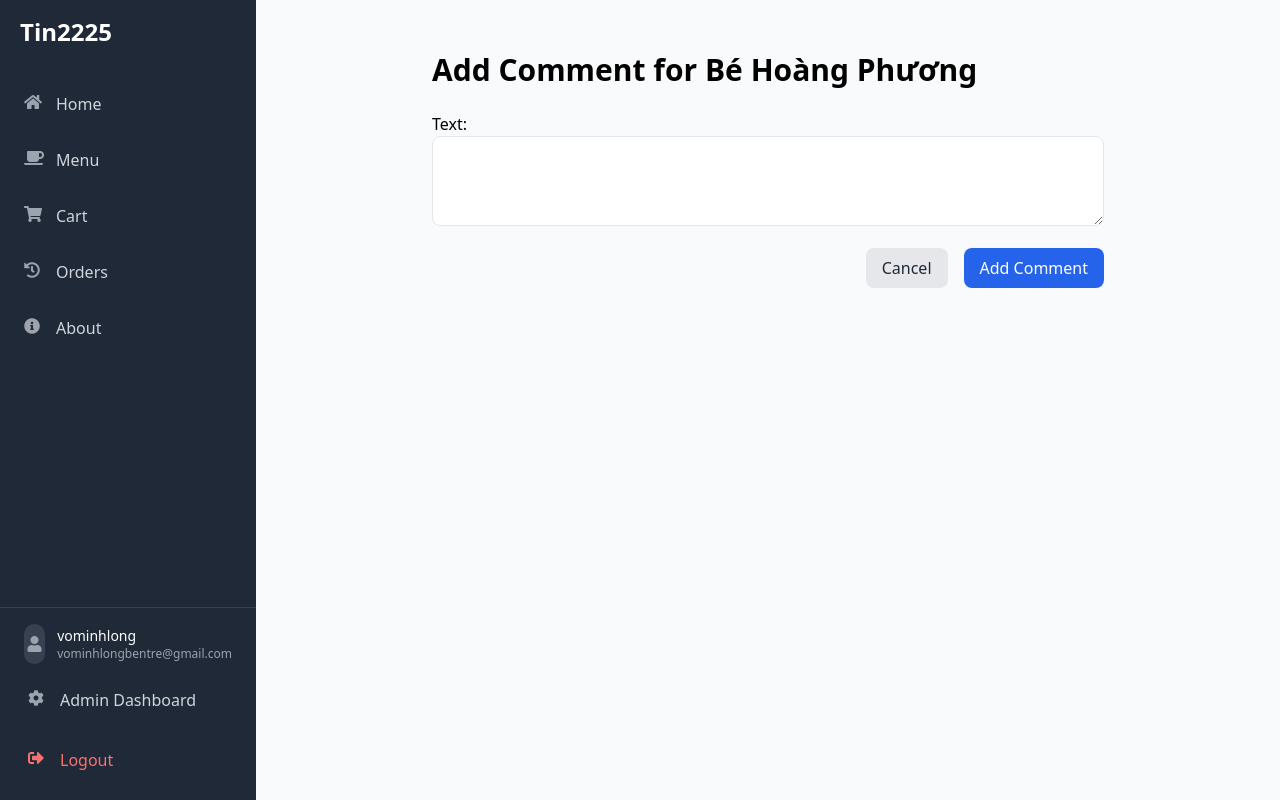
After one commit to mncuchiinhuttt/Tin2225CoffeeShop, a Django app: page /menu/1/comment/ in a window 1280 px wide. The commit adds this page. Run offline with Django 5.2, Linux system fonts and the light colour scheme; a user stored in the database is signed in; data comes from the database, SQL or seed files in the repository; some libraries are stand-ins or nearby versions.

Commit message:
some edit

```diff
--- /dev/null
+++ b/Tin2225CoffeeShop/admin.py
@@ -0,0 +1 @@
+from django.contrib import admin
--- a/Tin2225CoffeeShop/urls.py
+++ b/Tin2225CoffeeShop/urls.py
@@ -27,6 +27,9 @@ urlpatterns = [
     path('privacy/', user_views.privacy, name='privacy'),
     path('forgot-password/', user_views.forgot_password, name='forgot-password'),
     path('about/', user_views.about, name='about'),
+    path('menu/<int:menu_item_id>/comment/', user_views.add_comment, name='add_comment'),
+    path('comment/<int:comment_id>/edit/', user_views.edit_comment, name='edit_comment'),
+    path('comment/<int:comment_id>/delete/', user_views.delete_comment, name='delete_comment'),
 ]
 
 urlpatterns += static(settings.MEDIA_URL, document_root=settings.MEDIA_ROOT)
--- a/templates/base.html
+++ b/templates/base.html
@@ -173,5 +173,50 @@ textarea:not([rows]) {
 		{% block content %}
 		{% endblock %}
 	</main>
+
+	<!-- Confirmation Modal -->
+	<div id="confirmModal" class="fixed inset-0 bg-black bg-opacity-50 hidden items-center justify-center z-50">
+		<div class="bg-white rounded-lg p-6 max-w-sm w-full mx-4">
+			<h3 class="text-lg font-semibold mb-4" id="confirmTitle">Confirm Action</h3>
+			<p class="text-gray-600 mb-6" id="confirmMessage">Are you sure you want to perform this action?</p>
+			<div class="flex justify-end space-x-4">
+				<button id="confirmCancel" class="px-4 py-2 bg-gray-200 text-gray-800 rounded-lg hover:bg-gray-300 transition-colors">
+					Cancel
+				</button>
+				<button id="confirmOk" class="px-4 py-2 bg-red-600 text-white rounded-lg hover:bg-red-700 transition-colors">
+					Delete
+				</button>
+			</div>
+		</div>
+	</div>
+
+	<script>
+	// Confirmation Dialog Function
+	function showConfirmDialog(message, callback) {
+		const modal = document.getElementById('confirmModal');
+		const messageEl = document.getElementById('confirmMessage');
+		const cancelBtn = document.getElementById('confirmCancel');
+		const okBtn = document.getElementById('confirmOk');
+
+		messageEl.textContent = message;
+		modal.classList.remove('hidden');
+		modal.classList.add('flex');
+
+		function closeModal() {
+			modal.classList.add('hidden');
+			modal.classList.remove('flex');
+			cancelBtn.removeEventListener('click', closeModal);
+			okBtn.removeEventListener('click', handleConfirm);
+		}
+
+		function handleConfirm() {
+			closeModal();
+			callback();
+		}
+
+		cancelBtn.addEventListener('click', closeModal);
+		okBtn.addEventListener('click', handleConfirm);
+	}
+	</script>
 </body>
 </html>
--- /dev/null
+++ b/templates/users/add_comment.html
@@ -0,0 +1,24 @@
+{% extends 'base.html' %}
+
+{% block title %}Add Comment - {{ menu_item.name }}{% endblock %}
+
+{% block content %}
+<div class="container mx-auto px-4 py-8">
+    <div class="max-w-2xl mx-auto">
+        <h1 class="text-3xl font-bold mb-6">Add Comment for {{ menu_item.name }}</h1>
+
+        <form method="post" class="space-y-4">
+            {% csrf_token %}
+            {{ form.as_p }}
+            <div class="flex justify-end space-x-4">
+                <a href="{% url 'menu-detail' menu_item.id %}" class="px-4 py-2 bg-gray-200 text-gray-800 rounded-lg hover:bg-gray-300 transition-colors">
+                    Cancel
+                </a>
+                <button type="submit" class="px-4 py-2 bg-blue-600 text-white rounded-lg hover:bg-blue-700 transition-colors">
+                    Add Comment
+                </button>
+            </div>
+        </form>
+    </div>
+</div>
+{% endblock %}
--- a/users/forms.py
+++ b/users/forms.py
@@ -1,6 +1,7 @@
 from django import forms
 from django.contrib.auth.forms import UserCreationForm
 from django.contrib.auth.models import User
+from .models import MenuItem, Comment
 
 class UserRegistrationForm(UserCreationForm):
     email = forms.EmailField(required=True)
@@ -13,3 +14,11 @@ class UserRegistrationForm(UserCreationForm):
         super().__init__(*args, **kwargs)
         for field in self.fields:
             self.fields[field].widget.attrs.update({'class': 'form-control'})
+
+class CommentForm(forms.ModelForm):
+    class Meta:
+        model = Comment
+        fields = ['text']
+        widgets = {
+            'text': forms.Textarea(attrs={'class': 'w-full px-3 py-2 border rounded-lg focus:outline-none focus:ring-2 focus:ring-blue-500', 'rows': 3}),
+        }
--- a/users/models.py
+++ b/users/models.py
@@ -95,3 +95,16 @@ class OrderItem(models.Model):
 
     def get_total(self):
         return self.price * self.quantity
+
+class Comment(models.Model):
+    menu_item = models.ForeignKey(MenuItem, on_delete=models.CASCADE, related_name='comments')
+    user = models.ForeignKey(User, on_delete=models.CASCADE)
+    text = models.TextField()
+    created_date = models.DateTimeField(default=timezone.now)
+    updated_date = models.DateTimeField(auto_now=True)
+
+    def __str__(self):
+        return f'Comment by {self.user.username} on {self.menu_item.name}'
+
+    class Meta:
+        ordering = ['-created_date']
--- a/users/urls.py
+++ b/users/urls.py
@@ -2,6 +2,5 @@ from django.urls import path
 from . import views
 
 urlpatterns = [
-    path('cart/remove/<int:item_id>/', views.remove_from_cart, name='remove-from-cart'),
-    path('about/', views.about, name='about'),
+
 ]
--- a/users/views.py
+++ b/users/views.py
@@ -3,13 +3,14 @@ from django.contrib.auth import login, logout
 from django.contrib.auth.decorators import login_required
 from django.http import JsonResponse
 from .forms import UserRegistrationForm
-from .models import MenuItem, CartItem, Order, OrderItem, Size, Category
+from .models import MenuItem, CartItem, Order, OrderItem, Size, Category, Comment
 from django.contrib.humanize.templatetags.humanize import intcomma
 from django.contrib import messages
 from django.core.paginator import Paginator
 from django.db.models import Q, Count, Sum
 from django.utils import timezone
 from datetime import timedelta
+from .forms import CommentForm
 
 def forgot_password(request):
     return render(request, 'users/forgot_password.html')
@@ -240,3 +241,44 @@ def cart_remove(request, item_id):
 
 def about(request):
     return render(request, 'about.html')
+
+@login_required
+def add_comment(request, menu_item_id):
+    menu_item = get_object_or_404(MenuItem, id=menu_item_id)
+    if request.method == 'POST':
+        form = CommentForm(request.POST)
+        if form.is_valid():
+            comment = form.save(commit=False)
+            comment.user = request.user
+            comment.menu_item = menu_item
+            comment.save()
+            messages.success(request, 'Comment added successfully.')
+            return redirect('menu-detail', pk=menu_item.id)
+    else:
+        form = CommentForm()
+
+    return render(request, 'users/add_comment.html', {
+        'form': form,
+        'menu_item': menu_item
+    })
+
+@login_required
+def edit_comment(request, comment_id):
+    comment = get_object_or_404(Comment, id=comment_id, user=request.user)
+    if request.method == 'POST':
+        form = CommentForm(request.POST, instance=comment)
+        if form.is_valid():
+            form.save()
+            messages.success(request, 'Comment updated successfully!')
+            return redirect('menu-detail', pk=comment.menu_item.id)
+    else:
+        form = CommentForm(instance=comment)
+    return render(request, 'users/edit_comment.html', {'form': form, 'comment': comment})
+
+@login_required
+def delete_comment(request, comment_id):
+    comment = get_object_or_404(Comment, id=comment_id, user=request.user)
+    menu_item_id = comment.menu_item.id
+    comment.delete()
+    messages.success(request, 'Comment deleted successfully!')
+    return redirect('menu-detail', pk=menu_item_id)
```
Also changed, not shown: Tin2225CoffeeShop/settings.py (+5 -4 lines), templates/users/edit_comment.html (added, +25 -0 lines), templates/users/menu_detail.html (+58 -1 lines), users/admin.py (+44 -6 lines), media/menu_items/image_2025-02-13_204319371_hBxLfaX.png (added), users/migrations/0002_comment.py (added).
